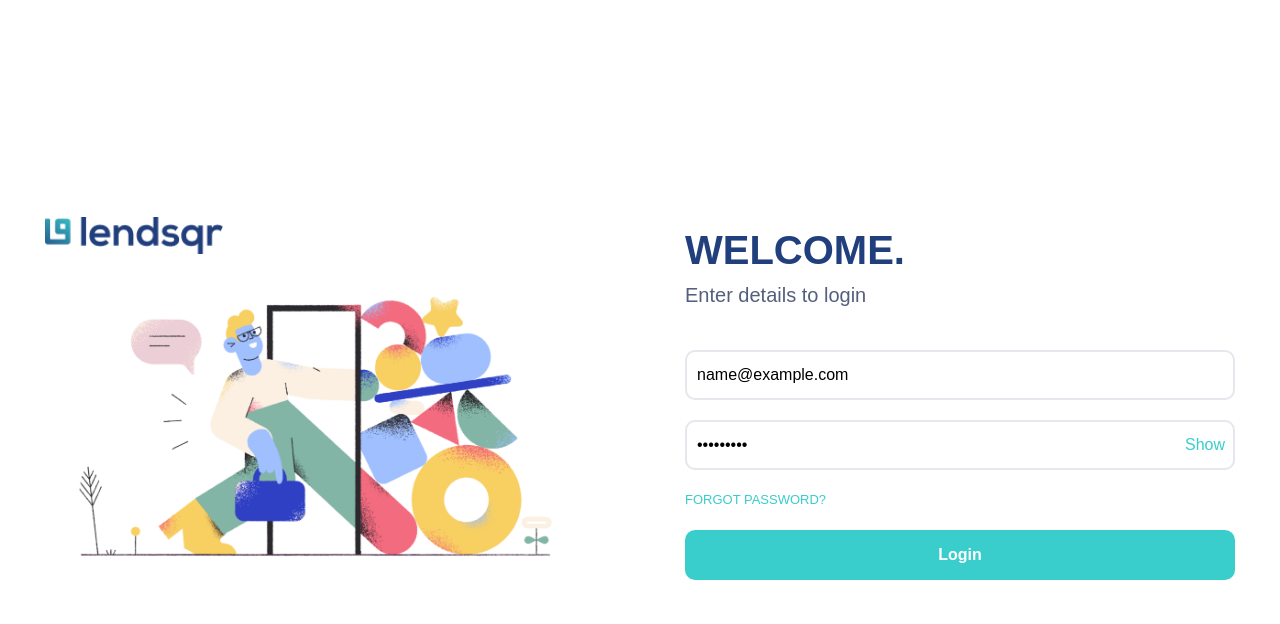
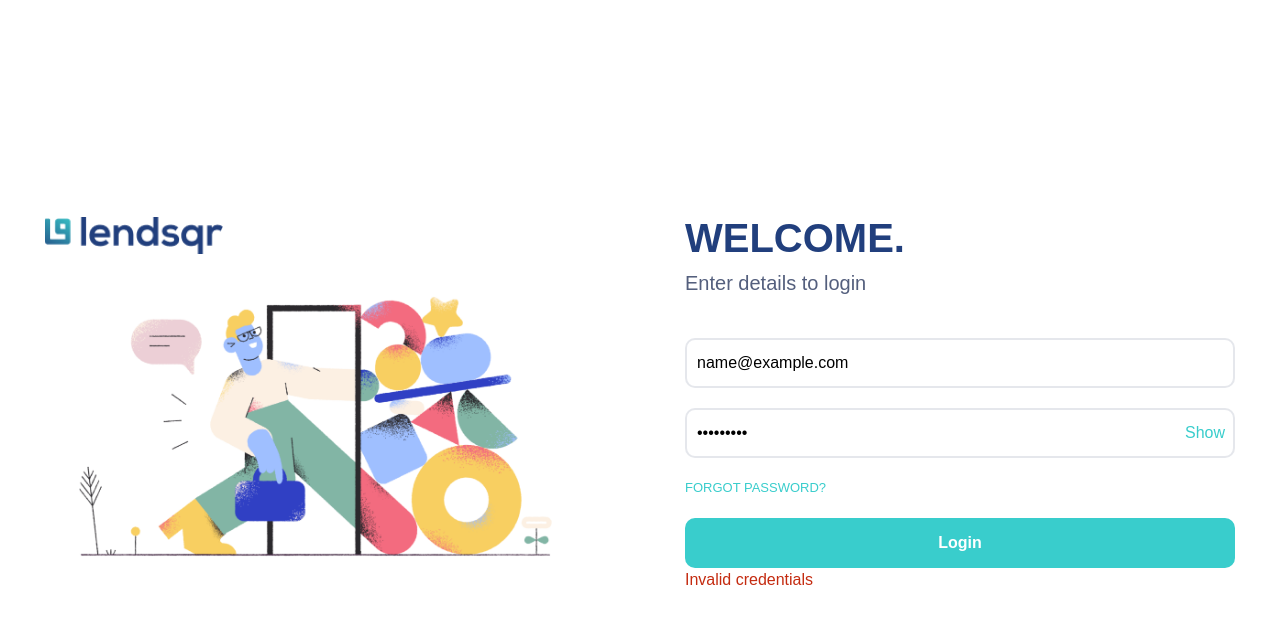
Before and after one commit to jomoCode/lendsqr-fe-test, a Next.js app: page / in a window 1280 px wide. Both pictures are taken after typing "name@example.com", "Sample123" into the empty fields and a click on the button "Login". Shown: the top 624 px of the page. Built offline with nearby package versions, Linux system fonts and the light colour scheme; no server answers.

Commit message:
login: integrate API with login screen

```diff
--- a/app/components/molecules/LoginForm/LoginForm.tsx
+++ b/app/components/molecules/LoginForm/LoginForm.tsx
@@ -1,8 +1,8 @@
-"use client"
+"use client";
 
 import { useForm } from "react-hook-form";
 import { useState } from "react";
-import styles from './LoginForm.module.scss'
+import styles from "./LoginForm.module.scss";
 import Link from "next/link";
 
 type FormData = {
@@ -10,11 +10,22 @@ type FormData = {
   password: string;
 };
 
-const LoginForm = () =>  {
-  const { register, handleSubmit, formState: { errors } } = useForm<FormData>();
+type LoginFormProps = {
+  handleLogin: (data: FormData) => Promise<void>;
+  loading: boolean;
+};
+
+const LoginForm = ({ handleLogin, loading }: LoginFormProps) => {
+  const {
+    register,
+    handleSubmit,
+    formState: { errors },
+  } = useForm<FormData>();
   const [showPassword, setShowPassword] = useState(false);
 
-  const onSubmit = (data: FormData) => console.log(data);
+  const onSubmit = (data: FormData) => {
+    handleLogin(data);
+  };
 
   return (
     <form onSubmit={handleSubmit(onSubmit)} className={styles.formContainer}>
@@ -42,14 +53,19 @@ const LoginForm = () =>  {
           {showPassword ? "Hide" : "Show"}
         </button>
       </div>
-      {errors.password && <p className={styles.error} >{errors.password.message}</p>}
+      {errors.password && (
+        <p className={styles.error}>{errors.password.message}</p>
+      )}
 
-
-
-        <Link href={'/'} > <p className={styles.forgotPassword}>FORGOT PASSWORD?</p> </Link>
-      <button type="submit" className={styles.submitButton}>Login</button>
+      <Link href={"/"}>
+        {" "}
+        <p className={styles.forgotPassword}>FORGOT PASSWORD?</p>{" "}
+      </Link>
+      <button disabled={loading} type="submit" className={styles.submitButton}>
+        {loading ? 'loading...' : "Login"}
+      </button>
     </form>
   );
-}
+};
 
 export { LoginForm };
--- a/app/components/organisms/LoginRight/LoginRight.module.scss
+++ b/app/components/organisms/LoginRight/LoginRight.module.scss
@@ -34,3 +34,7 @@
     display: block;
   }
 }
+
+.error {
+  color: #c42b10;
+}
--- a/app/components/organisms/LoginRight/LoginRight.tsx
+++ b/app/components/organisms/LoginRight/LoginRight.tsx
@@ -1,14 +1,47 @@
+'use client';
+
+import { useState } from "react";
+import { loginAsync } from "@/app/api/auth/auth-api";
 import { LoginForm } from "../../molecules/LoginForm/LoginForm";
 import styles from "./LoginRight.module.scss";
 
 const LoginRight = () => {
+  const [error, setError] = useState<string | null>(null);
+  const [loading, setLoading] = useState(false);
+
+  const handleLogin = async (data: { email: string; password: string }) => {
+    setError(null);
+    setLoading(true);
+
+    try {
+      const user = await loginAsync(data.email, data.password);
+
+      if (!user) {
+        setError("Invalid email or password");
+        return;
+      }
+
+      console.log("Logged in user:", user);
+    } catch (err) {
+      setError(
+        err instanceof Error
+          ? err.message
+          : "Something went wrong. Please try again."
+      );
+    } finally {
+      setLoading(false);
+    }
+  };
+
   return (
     <div className={styles.loginRightContainer}>
       <div className={styles.loginRight}>
-
         <p className={styles.welcomeText}>WELCOME.</p>
         <h1 className={styles.heading}>Enter details to login</h1>
-        <LoginForm />
+
+        <LoginForm handleLogin={handleLogin} loading={loading} />
+
+        {error && <p className={styles.error}>{error}</p>}
       </div>
     </div>
   );
```
